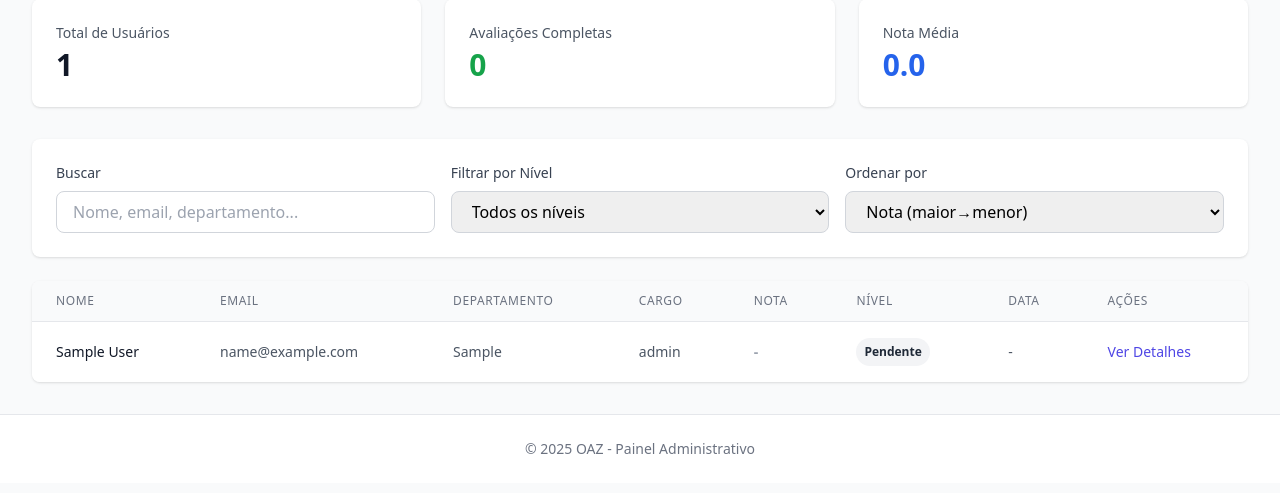
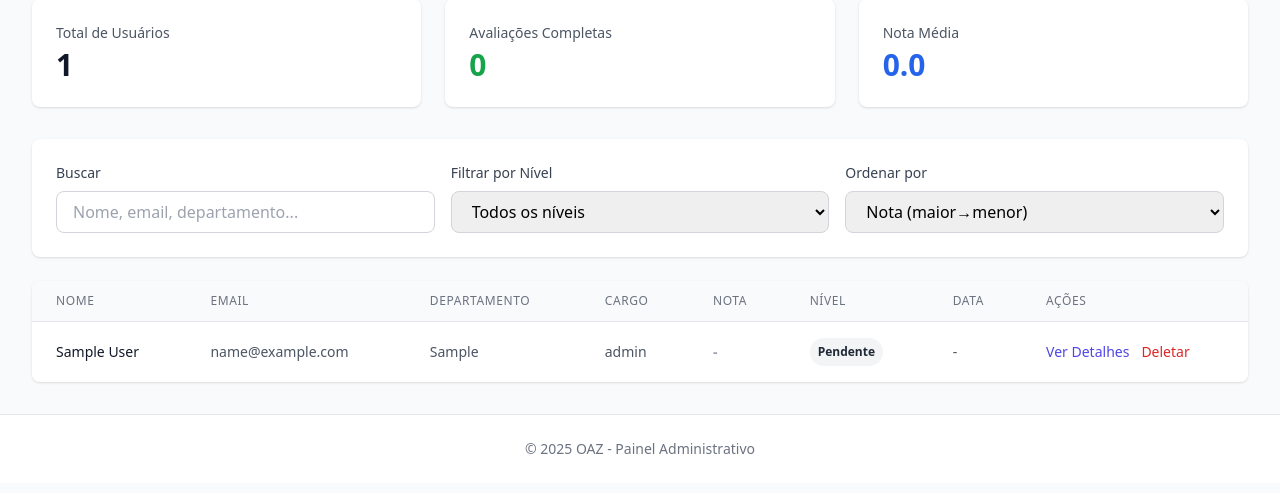
Before and after one commit to Ronaldmtt/FGoazprofileai, a Flask app: page /admin/users in a window 1280 px wide. Shown: the part 198-691 px from the top of the page. Run offline with Flask 3, Linux system fonts and the light colour scheme; the visitor is signed in with stand-in values (Sample User, id 1); tables that the repository leaves empty hold one stand-in row (values such as "Sample post"); data that the repository does not hold is empty; some libraries are stand-ins or nearby versions.

Commit message:
Add ability to delete users and all their associated data from the platform
Implement a DELETE endpoint in `admin.py` to remove a user and their related sessions, responses, items, and proficiency snapshots from the database. Update `users.html` to include a delete button with a confirmation modal for irreversible data removal.

Replit-Commit-Author: Agent
Replit-Commit-Session-Id: 35abfc1f-9234-4291-a4a9-4268bdc8a274
Replit-Commit-Checkpoint-Type: full_checkpoint
Replit-Commit-Event-Id: 142e76fe-4c34-4b1f-bfd6-3a36fdcb9029
Replit-Commit-Screenshot-Url: https://storage.googleapis.com/screenshot-production-us-central1/a5fa5bac-a37f-4dc3-b966-18540e7183e5/35abfc1f-9234-4291-a4a9-4268bdc8a274/JSKqOUo
Replit-Helium-Checkpoint-Created: true

```diff
--- a/app/routes/admin.py
+++ b/app/routes/admin.py
@@ -235,6 +235,41 @@ def users_data():
 
     return jsonify(users_list)
 
+@bp.route('/users/<int:user_id>', methods=['DELETE'])
+@require_admin
+def delete_user(user_id):
+    """Delete a user and all related data."""
+    user = User.query.get_or_404(user_id)
+
+    # Get all sessions for this user
+    sessions = Session.query.filter_by(user_id=user_id).all()
+
+    for sess in sessions:
+        # Delete responses for this session
+        Response.query.filter_by(session_id=sess.id).delete()
+
+        # Delete items for this session
+        Item.query.filter_by(session_id=sess.id).delete()
+
+        # Delete proficiency snapshots for this session
+        ProficiencySnapshot.query.filter_by(session_id=sess.id).delete()
+
+    # Delete all sessions
+    Session.query.filter_by(user_id=user_id).delete()
+
+    # Delete the user
+    db.session.delete(user)
+    db.session.commit()
+
+    log_audit(
+        actor=flask_session.get('admin_username', 'admin'),
+        action='user_deleted',
+        target='users',
+        payload={'user_id': user_id, 'user_email': user.email}
+    )
+
+    return jsonify({'message': 'Usuário e todos os dados relacionados foram deletados com sucesso'})
+
 @bp.route('/users/<int:user_id>', methods=['GET'])
 @require_admin
 def user_detail(user_id):
--- a/app/templates/admin/users.html
+++ b/app/templates/admin/users.html
@@ -134,12 +134,20 @@
                             <span x-text="user.completed_at ? formatDate(user.completed_at) : '-'"></span>
                         </td>
                         <td class="px-6 py-4 whitespace-nowrap text-sm">
+                            <div class="flex space-x-3">
                                 <button
                                     @click="viewDetails(user.id)"
                                     class="text-indigo-600 hover:text-indigo-900 font-medium"
                                 >
                                     Ver Detalhes
                                 </button>
+                                <button
+                                    @click="confirmDelete(user)"
+                                    class="text-red-600 hover:text-red-900 font-medium"
+                                >
+                                    Deletar
+                                </button>
+                            </div>
                         </td>
                     </tr>
                 </template>
@@ -153,6 +161,55 @@
                 </template>
             </tbody>
         </table>
+    </div>
+
+    <!-- Delete Confirmation Modal -->
+    <div x-show="showDeleteModal"
+         x-cloak
+         class="fixed inset-0 bg-black bg-opacity-50 flex items-center justify-center z-50"
+         @click.self="showDeleteModal = false">
+        <div class="bg-white rounded-lg shadow-xl max-w-md w-full mx-4 p-6">
+            <div class="flex items-center mb-4">
+                <div class="w-12 h-12 bg-red-100 rounded-full flex items-center justify-center mr-4">
+                    <svg class="w-6 h-6 text-red-600" fill="none" stroke="currentColor" viewBox="0 0 24 24">
+                        <path stroke-linecap="round" stroke-linejoin="round" stroke-width="2" d="M12 9v2m0 4h.01m-6.938 4h13.856c1.54 0 2.502-1.667 1.732-3L13.732 4c-.77-1.333-2.694-1.333-3.464 0L3.34 16c-.77 1.333.192 3 1.732 3z"/>
+                    </svg>
+                </div>
+                <div>
+                    <h3 class="text-lg font-bold text-gray-900">Confirmar Exclusão</h3>
+                    <p class="text-sm text-gray-600">Esta ação não pode ser desfeita.</p>
+                </div>
+            </div>
+
+            <p class="mb-6 text-gray-700">
+                Tem certeza que deseja deletar o usuário <span class="font-semibold" x-text="userToDelete?.name"></span>
+                (<span x-text="userToDelete?.email"></span>)?
+                <br><br>
+                <span class="text-red-600 font-medium">Todos os dados serão permanentemente removidos:</span>
+                <ul class="list-disc list-inside mt-2 text-sm text-gray-600">
+                    <li>Sessões de avaliação</li>
+                    <li>Respostas</li>
+                    <li>Pontuações e níveis</li>
+                </ul>
+            </p>
+
+            <div class="flex justify-end space-x-3">
+                <button
+                    @click="showDeleteModal = false"
+                    class="px-4 py-2 text-gray-700 bg-gray-100 rounded-lg hover:bg-gray-200 transition"
+                >
+                    Cancelar
+                </button>
+                <button
+                    @click="deleteUser()"
+                    :disabled="isDeleting"
+                    class="px-4 py-2 text-white bg-red-600 rounded-lg hover:bg-red-700 transition disabled:opacity-50"
+                >
+                    <span x-show="!isDeleting">Deletar Usuário</span>
+                    <span x-show="isDeleting">Deletando...</span>
+                </button>
+            </div>
+        </div>
     </div>
 
     <!-- User Detail Modal -->
@@ -240,6 +297,9 @@ function usersPage() {
         showDetailModal: false,
         selectedUser: null,
         userDetails: null,
+        showDeleteModal: false,
+        userToDelete: null,
+        isDeleting: false,
 
         get filteredUsers() {
             let filtered = this.users;
@@ -310,6 +370,36 @@ function usersPage() {
             }
         },
 
+        confirmDelete(user) {
+            this.userToDelete = user;
+            this.showDeleteModal = true;
+        },
+
+        async deleteUser() {
+            if (!this.userToDelete) return;
+
+            this.isDeleting = true;
+            try {
+                const response = await fetch(`/admin/users/${this.userToDelete.id}`, {
+                    method: 'DELETE'
+                });
+
+                if (response.ok) {
+                    this.users = this.users.filter(u => u.id !== this.userToDelete.id);
+                    this.showDeleteModal = false;
+                    this.userToDelete = null;
+                } else {
+                    const data = await response.json();
+                    alert('Erro ao deletar: ' + (data.error || 'Erro desconhecido'));
+                }
+            } catch (err) {
+                console.error('Error deleting user:', err);
+                alert('Erro ao deletar usuário');
+            } finally {
+                this.isDeleting = false;
+            }
+        },
+
         getScoreColor(score) {
             // Score range is 10-40
             if (score >= 36) return 'text-purple-600';  // Líder Digital
```
Lines whose indentation alone changed are shown as unchanged.
